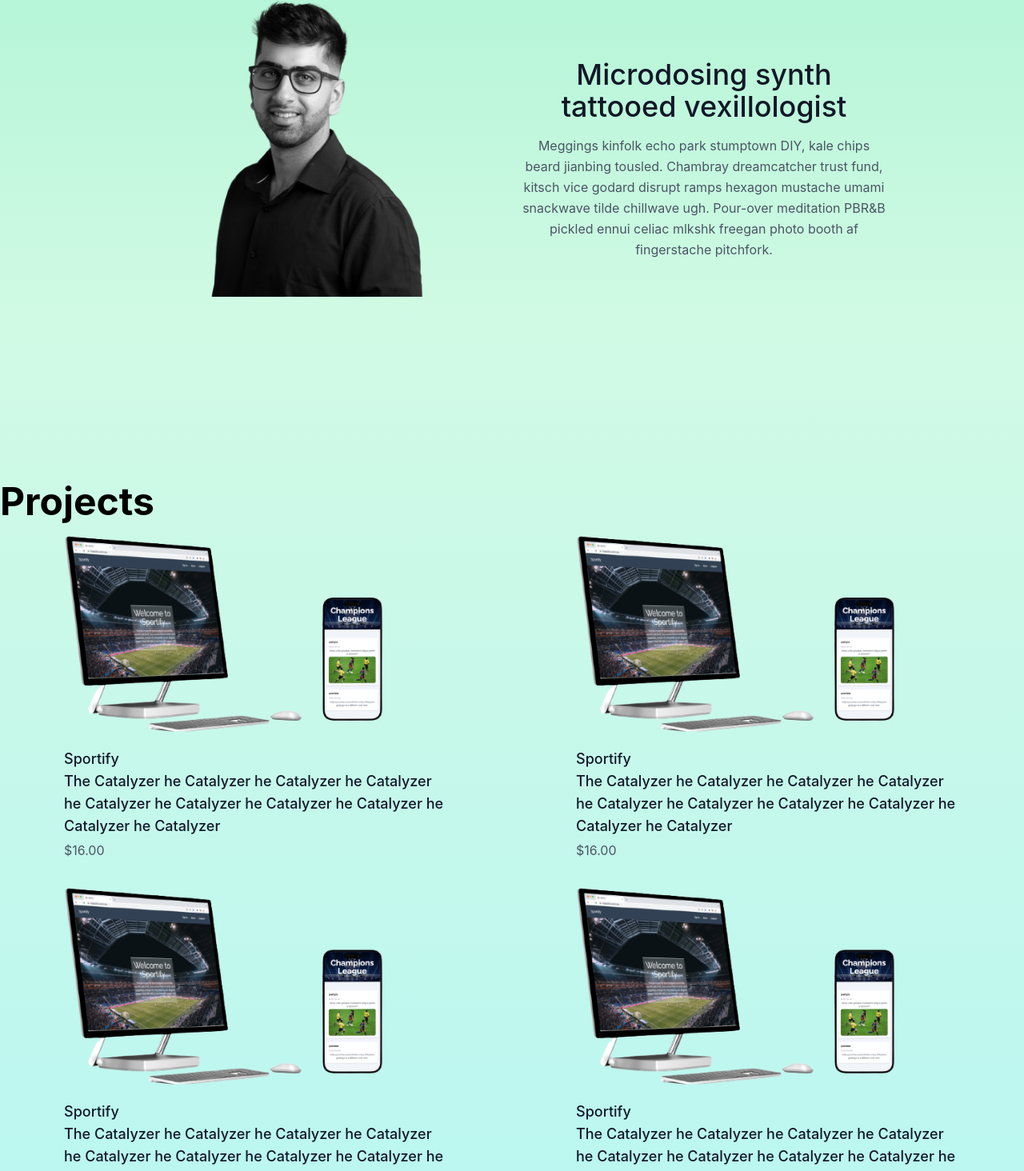
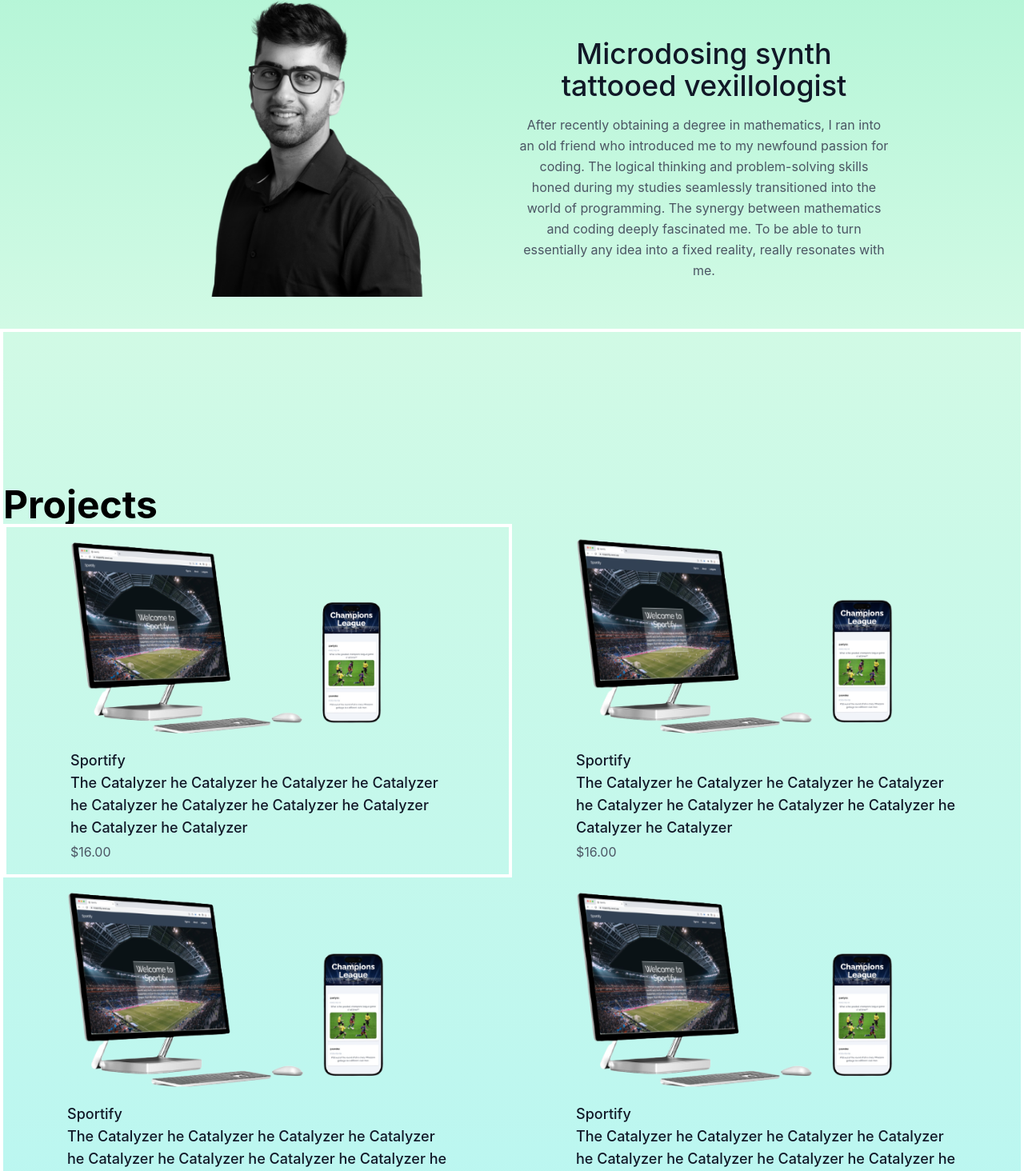
Before and after one commit to nickonbabaei/portfolio, a React (Create React App) app in the folder client/: page / in a window 1280 px wide. Shown: the part 1037-2501 px from the top of the page at 80% size. Built offline with nearby package versions, Linux system fonts and the light colour scheme.

Commit message:
added paragraph in about section

```diff
--- a/client/src/components/About.jsx
+++ b/client/src/components/About.jsx
@@ -15,7 +15,8 @@ const About = () => {
 
                 <div class="text-center lg:w-2/5 w-full">
                     <h1 class="title-font sm:text-4xl text-3xl mb-4 font-medium text-gray-900">Microdosing synth tattooed vexillologist</h1>
-                    <p class="leading-relaxed">Meggings kinfolk echo park stumptown DIY, kale chips beard jianbing tousled. Chambray dreamcatcher trust fund, kitsch vice godard disrupt ramps hexagon mustache umami snackwave tilde chillwave ugh. Pour-over meditation PBR&amp;B pickled ennui celiac mlkshk freegan photo booth af fingerstache pitchfork.</p>
+                    <p class="leading-relaxed">After recently obtaining a degree in mathematics, I ran into an old friend who introduced me to my newfound passion for coding. The logical thinking and problem-solving skills honed during my studies seamlessly transitioned into the world of programming. The synergy between mathematics and coding deeply fascinated me. To be able to turn essentially any idea into a fixed reality, really resonates with me.</p>
+                    {/* <p class="leading-relaxed">fdfdjgjgjghjfdfdjgjgjghjfdfdjgjgjghjfdfdjgjgjghjfdfdjgjgjghjfdfdjgjgjghjfdfdjgjgjghjfdfdjgjgjghjfdfdjgjgjghjfdfdjgjgjghjfdfdjgjgjghj</p> */}
 
                 </div>
             </div>
--- a/client/src/components/Projects.jsx
+++ b/client/src/components/Projects.jsx
@@ -9,10 +9,10 @@ const Projects = () => {
             {/* <div class='flex justify-center py-12'>
                 <h1 class='text-black font-bold pt-24 text-3xl sm:text-5xl'>Projects</h1>
             </div> */}
-            <div class="container max-w-screen-xl py-24 mx-auto">
+            <div class="container max-w-screen-xl py-24 mx-auto border-4 border-white">
             <h1 class='text-black font-bold pt-24 text-3xl sm:text-5xl'>Projects</h1>
                 <div class="flex flex-wrap justify-center">
-                    <div class="lg:w-1/2 md:w-4/6 py-4 px-20 w-5/6">
+                    <div class="lg:w-1/2 md:w-4/6 py-4 px-20 w-5/6 border-4 border-white">
                         <a class="block relative rounded overflow-hidden">
                             <img alt="Sportify Application" class="object-cover object-center w-full h-full block xl:w-5/6" src={SportifyPreview} />
                         </a>
```
